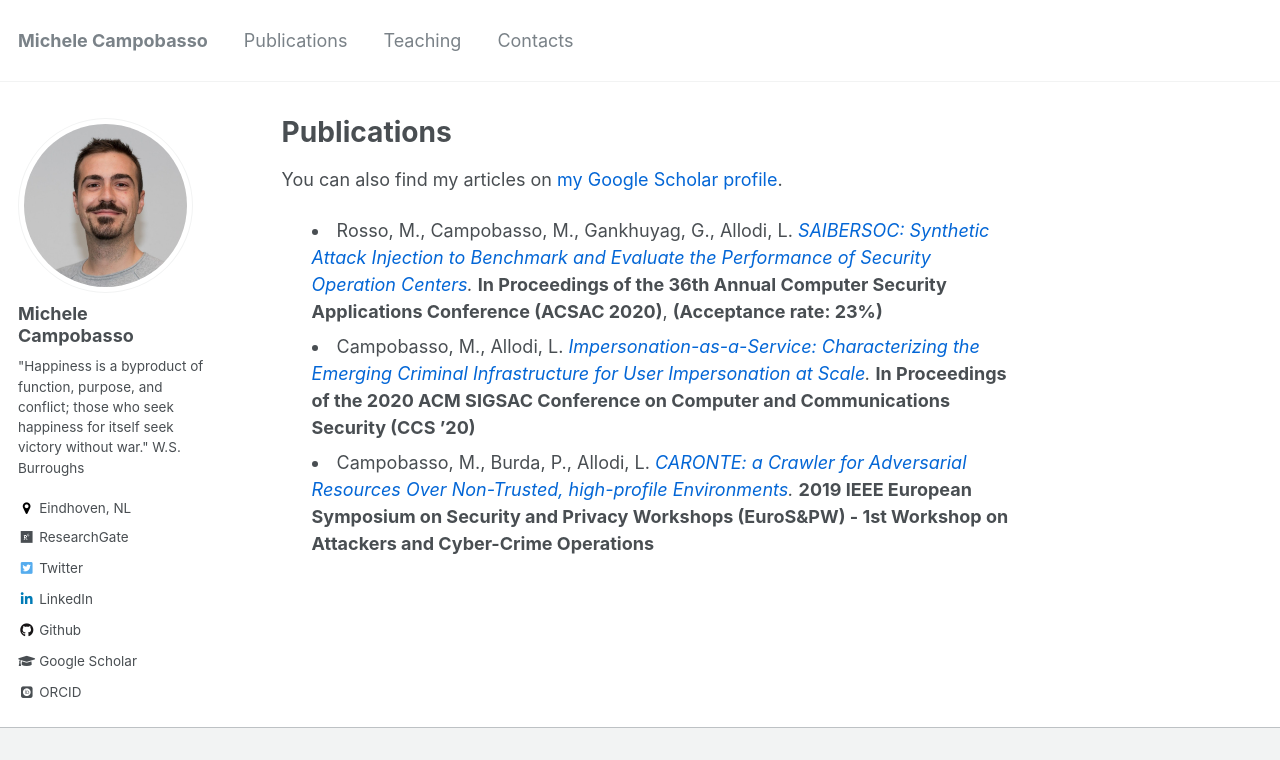
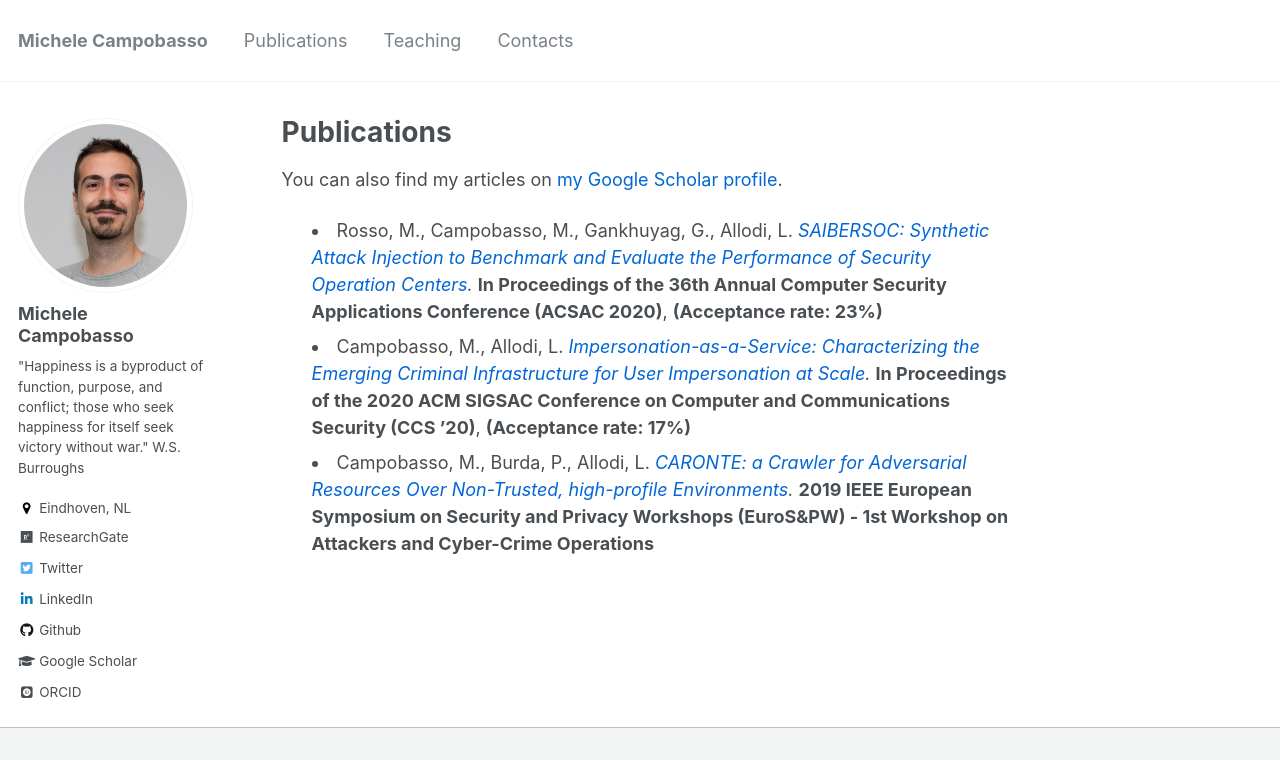
Before and after one commit to michelecampobasso/michelecampobasso.github.io, a Jekyll site: the page built from _pages/publications.md, in a window 1280 px wide, cut to the strip 0-760 px from the top of the page. Built offline with Jekyll 4.4.1, drawn with Linux system fonts in a browser that asks for light colours; some web fonts are replaced.

Commit message:
updated acceptance rate

```diff
--- a/_publications/2020-08-20-impaas.md
+++ b/_publications/2020-08-20-impaas.md
@@ -2,7 +2,7 @@
 title: "Impersonation-as-a-Service: Characterizing the Emerging Criminal Infrastructure for User Impersonation at Scale"
 collection: publications
 permalink: /publication/2020-11-10-impaas
-REMOVED_extra_info: "(acceptance rate: 18%)."
+extra_info: "<b>(Acceptance rate: 17%)</b>"
 date: 2020-11-10
 venue: 'In Proceedings of the 2020 ACM SIGSAC Conference on Computer and Communications Security (CCS ’20)'
 pre_print_link: 'https://arxiv.org/pdf/2009.04344.pdf'
```
